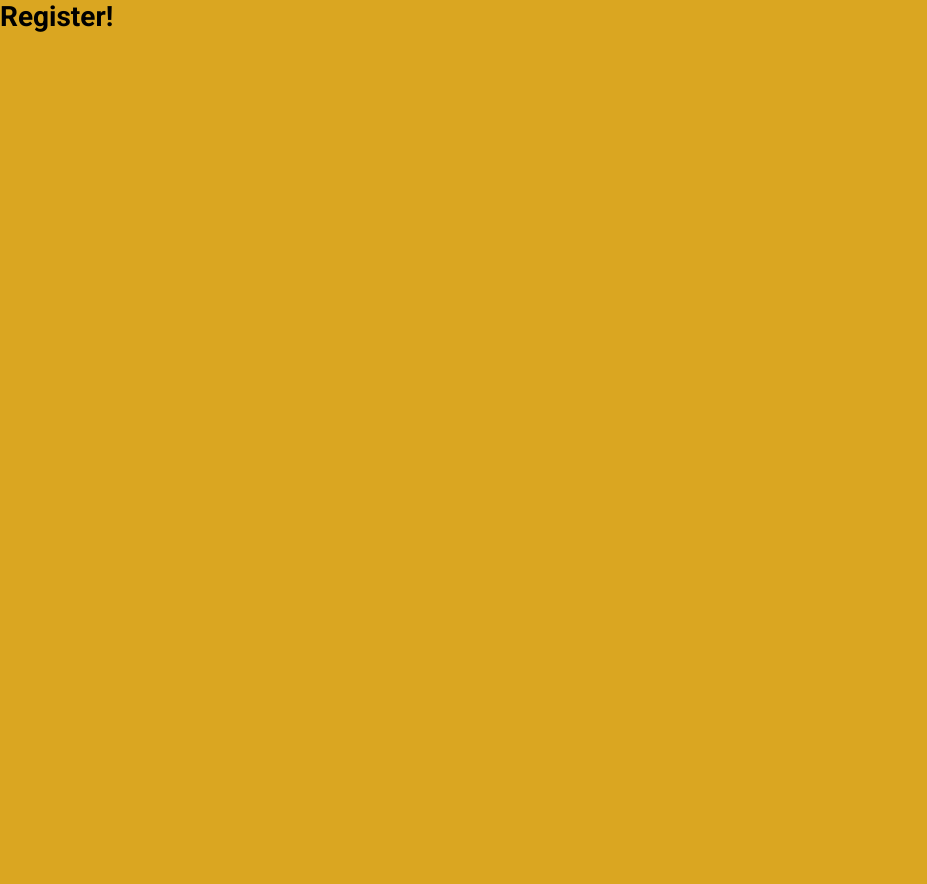
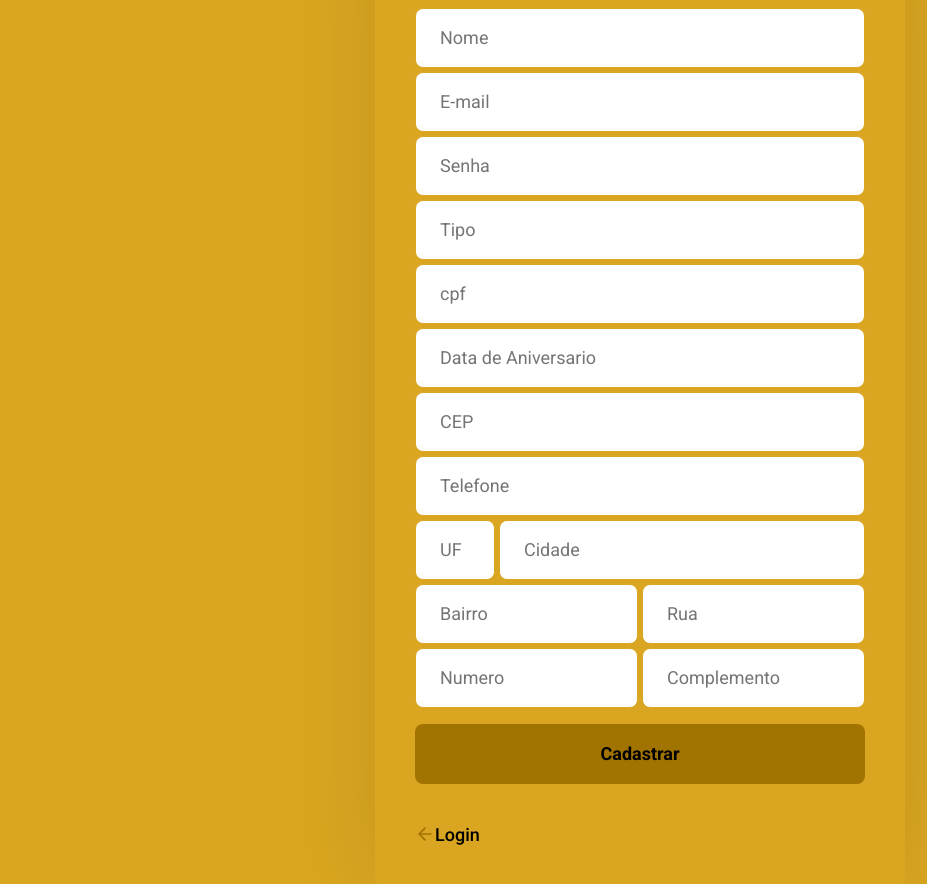
Before and after one commit to cpejr/frontEnd-dildoSystem, a React (Create React App) app: page /register in a window 1280 px wide. Shown: the whole page, without its empty margins (0-927 px from the left). Before the commit the page ends 800 px from the top, so only its background shows below. Built offline with nearby package versions, Linux system fonts and the light colour scheme.

Commit message:
pagina register
fiz a pagina de registro de usuario e tentei conectar com o banco de dados mas nao consegui

```diff
--- a/src/global.css
+++ b/src/global.css
@@ -33,10 +33,10 @@ form input {
 .button {
     width: 100%;
     height: 60px;
-    background:#FFF;
+    background:#a17402;
     border: 0;
     border-radius: 8px;
-    color:#FFF;
+    color:#000;
     font-weight: 700;
     margin-top: 16px;
     display: inline-block;
@@ -49,3 +49,18 @@ form input {
 .button:hover {
     filter: brightness(90%);
 }
+
+.back-link {
+    display: flex;
+    align-items: center;
+    margin-top: 40px;
+    color: black;
+    font-size: 18px;
+    text-decoration: none;
+    font-weight: 500;
+    transition: opacity 0.2;
+}
+
+.back-link:hover {
+    opacity: 0.8;
+}
--- a/src/pages/Login/index.js
+++ b/src/pages/Login/index.js
@@ -5,6 +5,7 @@
 import api from '../../services/api';
 
  import './styles.css';
+ import '../../global.css';
 
 function Login(){
     const [id, setId] = useState('');
@@ -30,11 +31,12 @@ function Login(){
 
     return(
         <div className="login-container">
+            <div className="content">
                 <section className="form">
                     <form onSubmit={handleLogin}>
                     <h1>LOGIN</h1>
                         <input
-                     placeholder="Email"
+                        placeholder="E-mail"
                         value ={id}
                         onChange={e => setId(e.target.value)}
                         />
@@ -45,13 +47,12 @@ function Login(){
                         onChange={e => setPasswd(e.target.value)}
                         />
 
-                    {/* <Link to="/esquecisenha">
-                        Esqueci minha senha
-                    </Link> */}
-                    <button className="button" type="submit">Entrar</button>
+                        <button className="button" type="submit"> Entrar </button>
                     </form>
-                <button className="button" type="submit">Cadastrar</button>
+
+                    <Link className="button" to="/register"> Cadastrar </Link>
                 </section>
+            </div>
         </div>
     );
  }
--- a/src/pages/Login/styles.css
+++ b/src/pages/Login/styles.css
@@ -10,6 +10,18 @@
     justify-content: center;
 }
 
+.login-container .content {
+    padding: 40px;
+    background: #DAA621;
+    box-shadow: 0 0 100px rgba(0, 0, 0, 0.1);
+    border-radius: 8px;
+    align-items: center;
+}
+
+.login-container .content form input {
+    margin-top: 4px;
+}
+
 .login-container section.form {
     width: 100%;
     max-width: 350px;
@@ -19,6 +31,7 @@
 .login-container section.form form h1 {
     font-size: 32px;
     margin-bottom: 32px;
+    text-align: center;
 }
 
 .login-container section.form form a {
--- a/src/pages/Register/index.js
+++ b/src/pages/Register/index.js
@@ -4,13 +4,163 @@ import { Link, useHistory } from 'react-router-dom';
 import api from '../../services/api';
 
  import './styles.css';
+import { FiArrowLeft } from 'react-icons/fi';
 
  function Register(){
-     return(
-        <div>
-            <h1>
-                Register!
-            </h1>
+
+    const [name, setName] = useState('');
+    const [email, setEmail] = useState('');
+    const [password, setPassword] = useState('');
+    const [type, setType] = useState('');
+    const [cpf, setCpf] = useState('');
+    const [birthdate, setBirthdate] = useState('');
+    const [zipcode, setZipcode] = useState('');
+    const [phonenumber, setPhonenumber] = useState('');
+    const [state, setState] = useState('');
+    const [city, setCity] = useState('');
+    const [neighborhood, setNeighborhood] = useState('');
+    const [street, setStreet] = useState('');
+    const [number, setNumber] = useState('');
+    const [complement, setComplement] = useState('');
+
+    const history = useHistory();
+
+    async function handleRegister(e) {
+        e.preventDefault();
+
+        const data = {
+            name,
+            email,
+            password,
+            type,
+            cpf,
+            birthdate,
+            zipcode,
+            phonenumber,
+            state,
+            city,
+            neighborhood,
+            street,
+            number,
+            complement,
+        };
+
+        try{
+            const response = await api.post('/register', data);
+
+            alert(`Seu ID de acesso: ${response.data.id}`);
+
+            history.push('/login');
+
+        } catch (err){
+            alert('Erro ao cadastrar usuario!');
+        }
+    }
+
+    return(
+        <div className="register-container">
+            <div className="content">
+                <h1> Cadastro </h1>
+
+                <form onSubmit={handleRegister}>
+                        <input
+                            placeholder="Nome"
+                            value={name}
+                            onChange={e => setName(e.target.value)}
+                         />
+
+                        <input
+                            placeholder="E-mail"
+                            value={email}
+                            onChange={e => setEmail(e.target.value)}
+                        />
+
+                        <input
+                            placeholder="Senha"
+                            value={password}
+                            onChange={e => setPassword(e.target.value)}
+                        />
+
+                        <input
+                            placeholder="Tipo"
+                            value={type}
+                            onChange={e => setType(e.target.value)}
+                        />
+
+                        <input
+                            placeholder="cpf"
+                            value={cpf}
+                            onChange={e => setCpf(e.target.value)}
+                        />
+
+                        <input
+                            placeholder="Data de Aniversario"
+                            value={birthdate}
+                            onChange={e => setBirthdate(e.target.value)}
+                        />
+
+                        <input
+                            placeholder="CEP"
+                            value={zipcode}
+                            onChange={e => setZipcode(e.target.value)}
+                        />
+
+                        <input
+                            placeholder="Telefone"
+                            value={phonenumber}
+                            onChange={e => setPhonenumber(e.target.value)}
+                        />
+
+                    <div className="input-group">
+                        <input
+                            placeholder="UF"
+                            style={{ width:80 }}
+                            value={state}
+                            onChange={e => setState(e.target.value)}
+                        />
+
+                        <input
+                            placeholder="Cidade"
+                            value={city}
+                            onChange={e => setCity(e.target.value)}
+                        />
+                    </div>
+                    <div className="input-group">
+                        <input
+                            placeholder="Bairro"
+                            value={neighborhood}
+                            onChange={e => setNeighborhood(e.target.value)}
+                        />
+
+                        <input
+                            placeholder="Rua"
+                            value={street}
+                            onChange={e => setStreet(e.target.value)}
+                        />
+                    </div>
+                    <div className="input-group">
+                        <input
+                            placeholder="Numero"
+                            value={number}
+                            onChange={e => setNumber(e.target.value)}
+                        />
+
+                        <input
+                            placeholder="Complemento"
+                            value={complement}
+                            onChange={e => setComplement(e.target.value)}
+                        />
+                    </div>
+
+                    <button className="button" type="submit"> Cadastrar </button>
+
+                </form>
+
+                <Link className="back-link" to="/login">
+                        <FiArrowLeft size={20} color="#a17402" />
+                         Login
+                </Link>
+            </div>
         </div>
      );
  }
--- a/src/pages/Register/styles.css
+++ b/src/pages/Register/styles.css
@@ -0,0 +1,42 @@
+.register-container {
+    width: 100%;
+    max-width: 1120px;
+    height: 100vh;
+    margin: 0 auto;
+
+    display: flex;
+    flex-direction: column;
+    align-items: center;
+    justify-content: center;
+}
+
+.register-container .content {
+    padding: 40px;
+    background: #DAA621;
+    box-shadow: 0 0 100px rgba(0, 0, 0, 0.1);
+    border-radius: 8px;
+    align-items: center;
+}
+
+.register-container .content h1 {
+    font-size: 32px;
+    text-align: center;
+    padding: 5px;
+}
+
+.register-container .content form {
+    width: 100%;
+    max-width: 450px;
+}
+
+.register-container .content form input {
+    margin-top: 4px;
+}
+
+.register-container .content form .input-group {
+    display: flex;
+}
+
+.register-container .content form .input-group input + input {
+    margin-left: 4px;
+}
```
Lines whose indentation alone changed are shown as unchanged.
